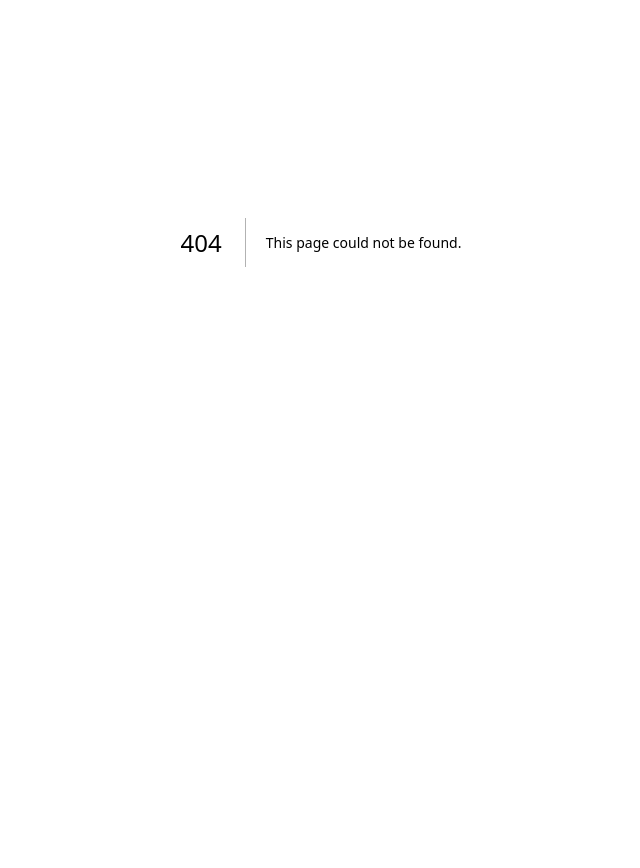
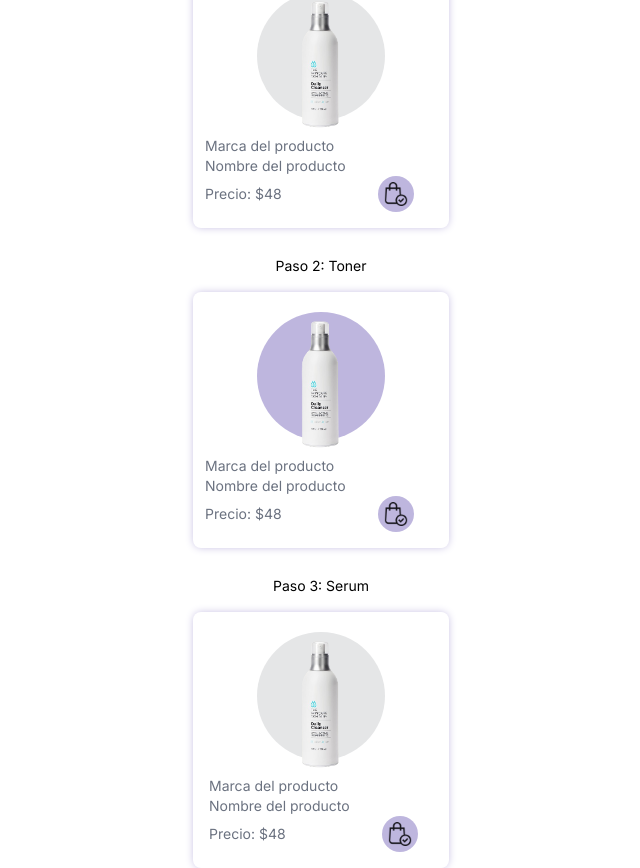
Before and after one commit to RosanneVN/Bubble, a Next.js app: page /routine in a window 1280 px wide. Before the commit this address had no page. Shown: the part 158-1026 px from the top of the page, without its empty margins (319-959 px from the left). Before the commit the page ends 800 px from the top, so only its background shows below. Built offline with nearby package versions, Linux system fonts and the light colour scheme.

Commit message:
Create MyRutine page

```diff
--- /dev/null
+++ b/src/app/routine/page.jsx
@@ -0,0 +1,129 @@
+import Link from "next/link";
+
+export default function MyRoutine() {
+  return (
+    <main className="flex flex-col w-full h-[100vh]">
+      <section className="flex flex-row w-full min-h-5 px-5 mt-5  relative">
+        <div className="w-6 h-6 absolute top-0">
+          <Link href="/problems">
+            <img src="/icons/atras.png" alt="" />
+          </Link>
+        </div>
+      </section>
+      <section className="flex flex-col w-full"></section>
+      <section className="flex flex-col w-full h-[95vh] gap-8 ">
+        <p className="text-center">Your routine:</p>
+        <section className="flex flex-col w-full h-72 justify-center items-center gap-4">
+          <p className="text-sm">Paso 1: Cleaneser</p>
+          <div className="flex flex-col w-64 h-64  rounded-lg shadow-[0px_0px_8px_-1px_rgba(190,182,222,1)] gap-4 py-5 ">
+            <div className="flex flex-col justify-center items-center ">
+              <Link href="/product">
+                <div className="flex flex-col justify-center items-center bg-[#e5e6e7] rounded-[60%] h-32 w-32 relative ">
+                  {" "}
+                  <img
+                    className=" h-32 w-36 absolute top-2"
+                    src="/image/clean.png"
+                    alt=""
+                  />
+                </div>
+              </Link>
+            </div>
+            <div className="mx-3">
+              <div className=" flex flex-col ">
+                <p className="text-sm text-gray-500">Marca del producto</p>
+                <p className="text-sm text-gray-500">Nombre del producto</p>
+              </div>
+              <div className="flex flex-row  items-center gap-24">
+                <p className="text-sm text-gray-500">Precio: $48</p>
+                <Link
+                  className="flex justify-center items-center w-9 h-9 bg-[#beb6de] rounded-full "
+                  href=""
+                >
+                  <img
+                    className="w-6 h-6"
+                    src="/icons/bolsa-de-la-compra.png"
+                    alt=""
+                  />
+                </Link>
+              </div>
+            </div>
+          </div>
+        </section>
+        <section className="flex flex-col w-full h-72 justify-center items-center gap-4">
+          <p className="text-sm">Paso 2: Toner</p>
+          <div className="flex flex-col w-64 h-64  rounded-lg shadow-[0px_0px_8px_-1px_rgba(190,182,222,1)] gap-4 py-5 ">
+            <div className="flex flex-col justify-center items-center ">
+              <Link href="/product">
+                <div className="flex flex-col justify-center items-center bg-[#beb6de] rounded-[50%] h-32 w-32 relative ">
+                  {" "}
+                  <img
+                    className=" h-32 w-36 absolute top-2"
+                    src="/image/clean.png"
+                    alt=""
+                  />
+                </div>
+              </Link>
+            </div>
+
+            <div className="mx-3">
+              <div className=" flex flex-col ">
+                <p className="text-sm text-gray-500">Marca del producto</p>
+                <p className="text-sm text-gray-500">Nombre del producto</p>
+              </div>
+              <div className="flex flex-row  items-center gap-24">
+                <p className="text-sm text-gray-500">Precio: $48</p>
+                <Link
+                  className="flex justify-center items-center w-9 h-9 bg-[#beb6de] rounded-full "
+                  href=""
+                >
+                  <img
+                    className="w-6 h-6"
+                    src="/icons/bolsa-de-la-compra.png"
+                    alt=""
+                  />
+                </Link>
+              </div>
+            </div>
+          </div>
+        </section>
+        <section className="flex flex-col w-full h-72 justify-center items-center gap-4">
+          <p className="text-sm">Paso 3: Serum</p>
+          <div className="flex flex-col w-64 h-64  rounded-lg shadow-[0px_0px_8px_-1px_rgba(190,182,222,1)] gap-4 py-5 ">
+            <div className="flex flex-col justify-center items-center ">
+              <Link href="/product">
+                <div className="flex flex-col justify-center items-center bg-[#e5e6e7] rounded-[50%] h-32 w-32 relative ">
+                  {" "}
+                  <img
+                    className=" h-32 w-36 absolute top-2"
+                    src="/image/clean.png"
+                    alt=""
+                  />
+                </div>
+              </Link>
+            </div>
+
+            <div className="mx-4">
+              <div className=" flex flex-col ">
+                <p className="text-sm text-gray-500">Marca del producto</p>
+                <p className="text-sm text-gray-500">Nombre del producto</p>
+              </div>
+              <div className="flex flex-row  items-center gap-24">
+                <p className="text-sm text-gray-500">Precio: $48</p>
+                <Link
+                  className="flex justify-center items-center w-9 h-9 bg-[#beb6de] rounded-full "
+                  href=""
+                >
+                  <img
+                    className="w-6 h-6"
+                    src="/icons/bolsa-de-la-compra.png"
+                    alt=""
+                  />
+                </Link>
+              </div>
+            </div>
+          </div>
+        </section>
+      </section>
+    </main>
+  );
+}
```
